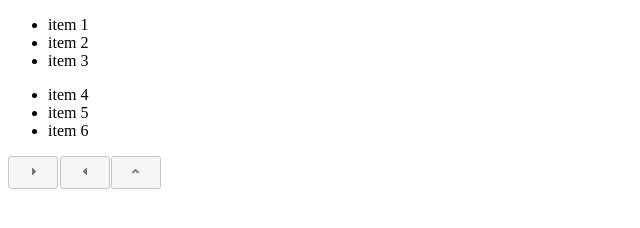
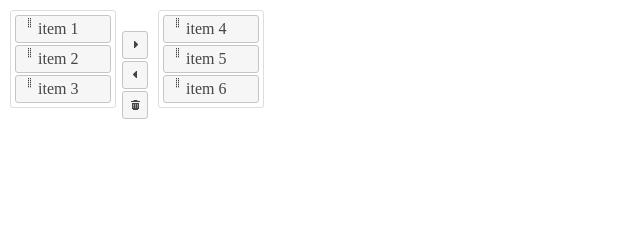
Before and after one commit to krampstudio/jquerui-l2l, a website: page sample/index.html in a window 1280 px wide. Shown: the whole page, without its empty margins (0-640 px from the left). Drawn offline with nearby package versions, Linux system fonts and the light colour scheme.

Commit message:
update l2l style

```diff
--- a/sample/index.html
+++ b/sample/index.html
@@ -3,6 +3,9 @@
     <head>
         <meta charset="utf-8">
         <link rel="stylesheet" type="text/css" href="../lib/jquery.ui/dist/jquery-ui.min.css" />
+
+        <link rel="stylesheet" type="text/css" href="../src/l2l.css" />
+
         <script type="text/javascript" src="../lib/jquery/jquery.min.js"></script>
         <script type="text/javascript" src="../lib/jquery.ui/dist/jquery-ui.min.js"></script>
 
--- /dev/null
+++ b/src/l2l.css
@@ -0,0 +1,30 @@
+.l2l ul {
+    list-style-type: none;
+    display:inline-block;
+    padding:2px;
+    margin: 2px;
+}
+
+.l2l-list {
+    min-width:100px;
+    overflow-y: auto;
+}
+
+.l2l-list li{
+    padding:4px 6px;
+    margin: 2px;
+}
+.l2l-list li .ui-icon{
+    float: left;
+    cursor: pointer;
+    top:-2px;
+}
+.l2l ul > .ui-state-highlight{
+  min-height:20px;
+}
+
+.l2l-ctrl li {
+   width: 16px;
+   margin: 2px 0;
+   padding: 4px;
+}
--- a/src/l2l.js
+++ b/src/l2l.js
@@ -6,36 +6,52 @@
             icons : {
                 l2r : "ui-icon-triangle-1-e",
                 r2l : "ui-icon-triangle-1-w",
-                rm : "ui-icon-trash"
-            }
+                rm : "ui-icon-trash",
+                grip : "ui-icon-grip-dotted-vertical"
+            },
+            width: 'auto',
+            height: 'auto'
         },
 
         _create: function() {
             //this.options;
+
+            if(!this.element.hasClass('l2l')){
+
                 var lists = this.element.children("ul");
                 if(lists.length != 2){
                     $.error("The l2l element must contains 2 lists as direct child");
                     return false;
                 }
-            var llist = lists.get(0);
-            var rlist = lists.get(1);
+                var llist = $(lists.get(0));
+                var rlist = $(lists.get(1));
 
-            this.element.append(this._controlsHtml());
+                this.element.addClass('l2l');
+                lists
+                    .addClass('l2l-list ui-widget-content ui-corner-all')
+                    .sortable({
+                        placeholder: 'ui-state-highlight',
+                        opacity: 0.7
+                    });
+                lists
+                    .find('li')
+                    .addClass('ui-state-default ui-corner-all')
+                    .prepend(this._iconHtml('grip'));
 
-            console.log(llist)
-            console.log(rlist)
+                llist.after(this._controlsHtml());
+            }
         },
 
         _controlsHtml : function(){
-            return  "<a class='ui-corner'>" +
-                        "<span class='ui-icon " + this.options.icons.l2r + "'>&#9650;</span>" +
-                    "</a>" +
-                    "<a class='ui-corner'>" +
-                        "<span class='ui-icon " + this.options.icons.r2l + "'>&#9650;</span>" +
-                    "</a>" +
-                    "<a class='ui-corner'>" +
-                        "<span class='ui-icon " + this.options.icons.trash + "'>&#9650;</span>" +
-                    "</a>";
+            return  "<ul class='l2l-ctrl'>" +
+                        "<li class='ui-state-default ui-corner-all'>" +  this._iconHtml('l2r') + "</li>" +
+                        "<li class='ui-state-default ui-corner-all'>" +  this._iconHtml('r2l') + "</li>" +
+                        "<li class='ui-state-default ui-corner-all'>" +  this._iconHtml('rm') + "</li>" +
+                    "</ul>";
+        },
+
+        _iconHtml : function(name){
+            return "<span class='ui-icon " + this.options.icons[name] + "'></span>"
         }
     });
 }(jQuery));
```
Lines whose indentation alone changed are shown as unchanged.
